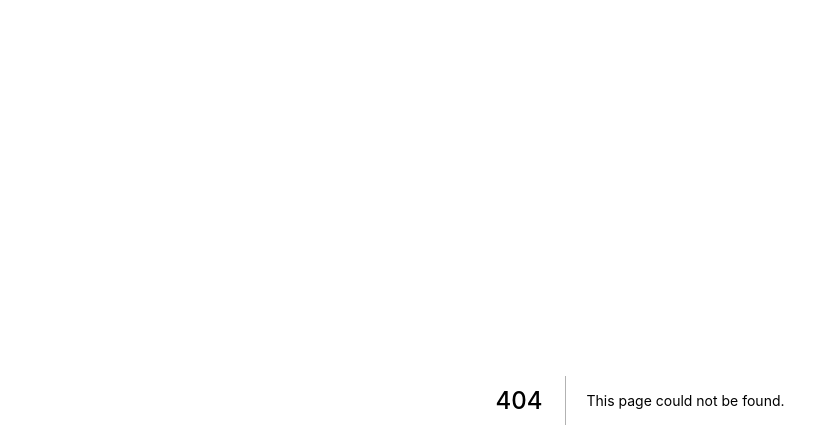
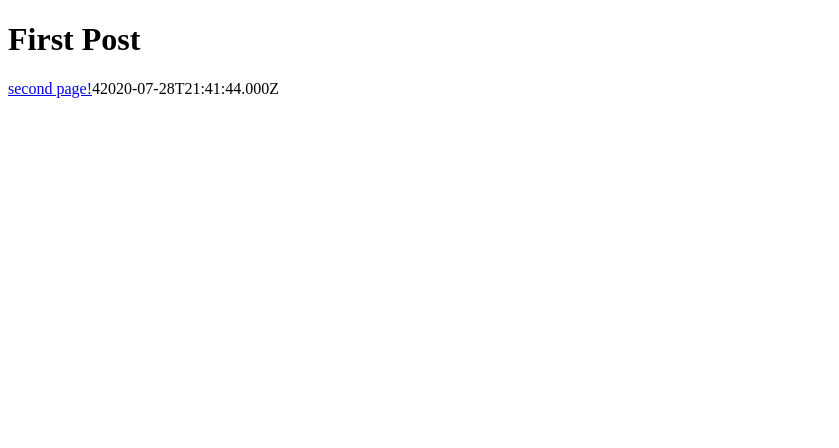
Before and after one commit to OlgaPazii/homeWorkNextJs, a Next.js app: page /todo/static-page in a window 1280 px wide. Before the commit this address had no page. Shown: the top 448 px of the page, without its empty margins (0-839 px from the left). Built offline with nearby package versions, Linux system fonts and the light colour scheme.

Commit message:
https://github.com/OlgaPazii/homeWorkNextJs.git

```diff
--- /dev/null
+++ b/pages/todo/static-page/index.js
@@ -0,0 +1,30 @@
+import Link from 'next/link';
+
+export async function getStaticProps() {
+  // Call an external API endpoint to get posts
+  //const res = await fetch('https://.../posts')
+  //const posts = await res.json()
+
+  // By returning { props: posts }, the Blog component
+  // will receive `posts` as a prop at build time
+  return {
+    props: {
+      num: Math.floor(Math.random() * 100),
+      date: (new Date()).toISOString(),
+    },
+  }
+}
+
+//export default Blog
+
+export default function StaticPage(props) {
+
+  return (
+    <div>
+      <h1>First Post</h1>
+      <Link href="/todo/second-page"><a>second page!</a></Link>
+      {props.num}
+      {props.date}
+  </div>
+  );
+}
```
